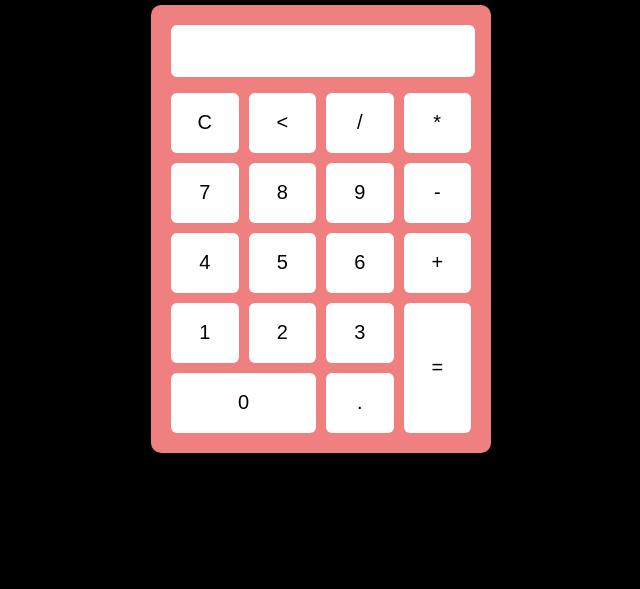
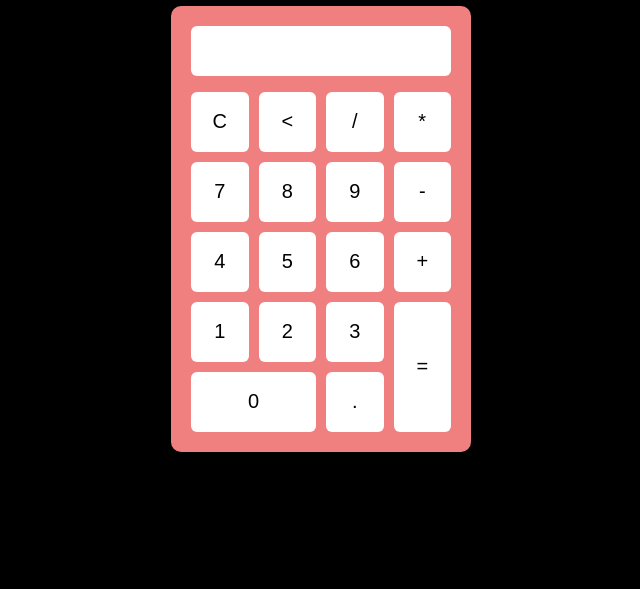
Before and after one commit to larissacostt/calculadora, a plain HTML site: page index.html in a window 1280 px wide. Shown: the part 211-800 px from the top of the page, without its empty margins (319-959 px from the left). Drawn offline with Linux system fonts and the light colour scheme.

Commit message:
atualização de formatação

```diff
--- a/index.html
+++ b/index.html
@@ -1,5 +1,5 @@
 <!DOCTYPE html>
-<html lang="en">
+<html lang="pt-br">
 <head>
     <meta charset="UTF-8">
     <meta name="viewport" content="width=device-width, initial-scale=1.0">
--- a/style.css
+++ b/style.css
@@ -1,3 +1,7 @@
+* {
+    box-sizing: border-box;
+}
+
 body{
     display: flex;
     flex-direction: column;
@@ -14,9 +18,11 @@ h1{
 }
 .calculator{
     background-color:#F08080 ;
-    width: 300px;
+    width: 100%;
+    max-width: 300px;
     border-radius: 10px;
     padding: 20px;
+    box-sizing: border-box;
 }
 #display{
     width: 100%;
```
